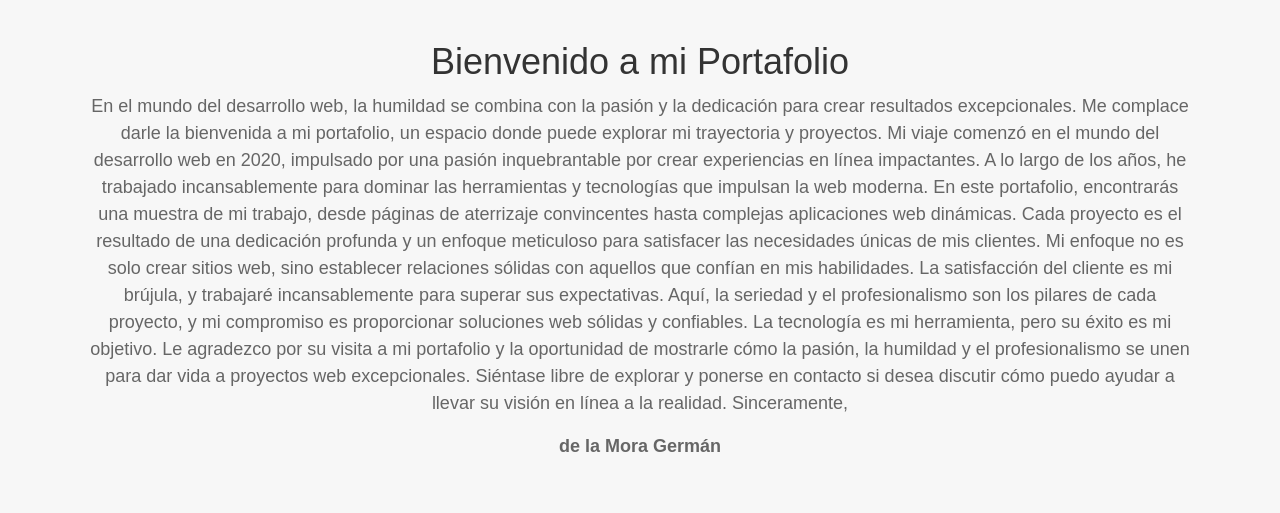
After one commit to delamoragerman/delamoragerman, a PHP site: template mvc/views/portfolio.view.php in a window 1280 px wide. The commit adds this page. Shown: the top 513 px of the page. Run offline with PHP 8.4, Linux system fonts and the light colour scheme; the template is opened without the code that fills it, so the values that code supplies are empty.

Commit message:
Update files portfolio

```diff
--- /dev/null
+++ b/css/port-styles.css
@@ -0,0 +1,66 @@
+/* Estilos para la sección de portfolio */
+#portfolio {
+    background-color: #f7f7f7; /* Color de fondo */
+    padding: 40px 0; /* Espaciado interno superior e inferior */
+    text-align: center;
+    font-family: Arial, sans-serif; /* Fuente */
+}
+
+#portfolio h2 {
+    font-size: 36px; /* Tamaño de fuente del título */
+    color: #333; /* Color del título */
+}
+
+#portfolio p {
+    font-size: 18px; /* Tamaño de fuente del párrafo */
+    color: #666; /* Color del texto */
+    margin-top: 10px; /* Espacio superior del párrafo */
+}
+
+/* Estilos para la lista de proyectos */
+#proyectos {
+    display: flex;
+    flex-wrap: wrap;
+    justify-content: space-between;
+    margin-top: 20px;
+}
+
+.proyecto {
+    background-color: #fff; /* Color de fondo de cada proyecto */
+    border: 1px solid #ddd; /* Borde alrededor de cada proyecto */
+    padding: 20px; /* Espaciado interno */
+    margin-bottom: 20px; /* Espacio inferior entre proyectos */
+    text-align: center;
+}
+
+.proyecto img {
+    max-width: 100%; /* Imágenes ajustadas al ancho del contenedor */
+    height: auto;
+    margin-bottom: 10px; /* Espacio inferior de la imagen */
+}
+
+.proyecto h3 {
+    font-size: 24px; /* Tamaño de fuente del título del proyecto */
+    color: #333; /* Color del título del proyecto */
+    margin-top: 10px; /* Espacio superior del título */
+}
+
+.proyecto p {
+    font-size: 16px; /* Tamaño de fuente del texto del proyecto */
+    color: #666; /* Color del texto del proyecto */
+}
+
+.proyecto a {
+    display: block;
+    background-color: #333; /* Color de fondo del botón */
+    color: #fff; /* Color del texto del botón */
+    text-decoration: none;
+    font-weight: bold;
+    padding: 10px 20px; /* Espaciado interno del botón */
+    margin-top: 10px; /* Espacio superior del botón */
+    border-radius: 5px; /* Bordes redondeados del botón */
+}
+
+.proyecto a:hover {
+    background-color: #555; /* Color de fondo del botón al pasar el mouse */
+}
--- a/mvc/views/head.view.php
+++ b/mvc/views/head.view.php
@@ -8,6 +8,7 @@
         <link href="/css/bootstrap.min.css" rel="stylesheet"/>
         <link href="/css/nav-styles.css" rel="stylesheet"/>
         <link href="/css/general.css" rel="stylesheet"/>
+        <link href="/css/port-styles.css" rel="stylesheet"/>
     </head>
     <body>
         <div class="main-contenedor">
--- a/mvc/views/header.view.php
+++ b/mvc/views/header.view.php
@@ -15,7 +15,7 @@
                 <a class="nav-link" href="servicios">Servicios</a>
             </li>
             <li class="nav-item">
-                <a class="nav-link" href="#">Portfolio</a>
+                <a class="nav-link" href="portfolio">Portfolio</a>
             </li>
             <li class="nav-item">
                 <a class="nav-link" href="#cont-consulta">Contacto</a>
--- /dev/null
+++ b/mvc/views/portfolio.view.php
@@ -0,0 +1,57 @@
+<!--Start Section Portfolio-->
+<!-- Encabezado de la sección de portfolio -->
+<section id="portfolio">
+    <div class="container">
+        <h2>Bienvenido a mi Portafolio</h2>
+        <p>En el mundo del desarrollo web, la humildad se combina con la pasión y la dedicación para crear resultados excepcionales. Me complace darle la bienvenida a mi portafolio, un espacio donde puede explorar mi trayectoria y proyectos.
+            Mi viaje comenzó en el mundo del desarrollo web en 2020, impulsado por una pasión inquebrantable por crear experiencias en línea impactantes. A lo largo de los años, he trabajado incansablemente para dominar las herramientas y tecnologías que impulsan la web moderna.
+            En este portafolio, encontrarás una muestra de mi trabajo, desde páginas de aterrizaje convincentes hasta complejas aplicaciones web dinámicas. Cada proyecto es el resultado de una dedicación profunda y un enfoque meticuloso para satisfacer las necesidades únicas de mis clientes.
+            Mi enfoque no es solo crear sitios web, sino establecer relaciones sólidas con aquellos que confían en mis habilidades. La satisfacción del cliente es mi brújula, y trabajaré incansablemente para superar sus expectativas.
+            Aquí, la seriedad y el profesionalismo son los pilares de cada proyecto, y mi compromiso es proporcionar soluciones web sólidas y confiables. La tecnología es mi herramienta, pero su éxito es mi objetivo.
+            Le agradezco por su visita a mi portafolio y la oportunidad de mostrarle cómo la pasión, la humildad y el profesionalismo se unen para dar vida a proyectos web excepcionales. Siéntase libre de explorar y ponerse en contacto si desea discutir cómo puedo ayudar a llevar su visión en línea a la realidad.
+            Sinceramente,</p>
+        <p><b>de la Mora Germán</b></p>
+    </div>
+</section>
+<!-- Lista de proyectos -->
+
+<section id="proyectos">
+    <div class="container">
+        <div class="row">
+            <div class="col-xl-3 col-lg-4 col-md-6 col-sm-12">
+                <div class="proyecto">
+                    <img src="imagen-proyecto-1.jpg" alt="Proyecto 1">
+                    <h3>Nombre del Proyecto 1</h3>
+                    <p>Descripción breve del proyecto 1.</p>
+                    <a href="enlace-al-proyecto-1">Ver más</a>
+                </div>
+            </div>
+            <div class="col-xl-3 col-lg-4 col-md-6 col-sm-12">
+                <div class="proyecto">
+                    <img src="imagen-proyecto-2.jpg" alt="Proyecto 2">
+                    <h3>Nombre del Proyecto 2</h3>
+                    <p>Descripción breve del proyecto 2.</p>
+                    <a href="enlace-al-proyecto-2">Ver más</a>
+                </div>
+            </div>
+            <div class="col-xl-3 col-lg-4 col-md-6 col-sm-12">
+                <div class="proyecto">
+                    <img src="imagen-proyecto-2.jpg" alt="Proyecto 2">
+                    <h3>Nombre del Proyecto 2</h3>
+                    <p>Descripción breve del proyecto 2.</p>
+                    <a href="enlace-al-proyecto-2">Ver más</a>
+                </div>
+            </div>
+            <div class="col-xl-3 col-lg-4 col-md-6 col-sm-12">
+                <div class="proyecto">
+                    <img src="imagen-proyecto-2.jpg" alt="Proyecto 2">
+                    <h3>Nombre del Proyecto 2</h3>
+                    <p>Descripción breve del proyecto 2.</p>
+                    <a href="enlace-al-proyecto-2">Ver más</a>
+                </div>
+            </div>
+        </div>
+    </div>
+</section>
+
+</div>
--- a/nbproject/private/private.xml
+++ b/nbproject/private/private.xml
@@ -3,8 +3,10 @@
     <editor-bookmarks xmlns="http://www.netbeans.org/ns/editor-bookmarks/2" lastBookmarkId="0"/>
     <open-files xmlns="http://www.netbeans.org/ns/projectui-open-files/2">
         <group>
+            <file>file:/C:/AppServ/www/delamora/css/port-styles.css</file>
             <file>file:/C:/AppServ/www/delamora/mvc/index.php</file>
             <file>file:/C:/AppServ/www/delamora/mvc/ctrlrs/index.ctrlr</file>
+            <file>file:/C:/AppServ/www/delamora/mvc/views/portfolio.view.php</file>
         </group>
     </open-files>
 </project-private>
```
Also changed, not shown: 6 other files.
